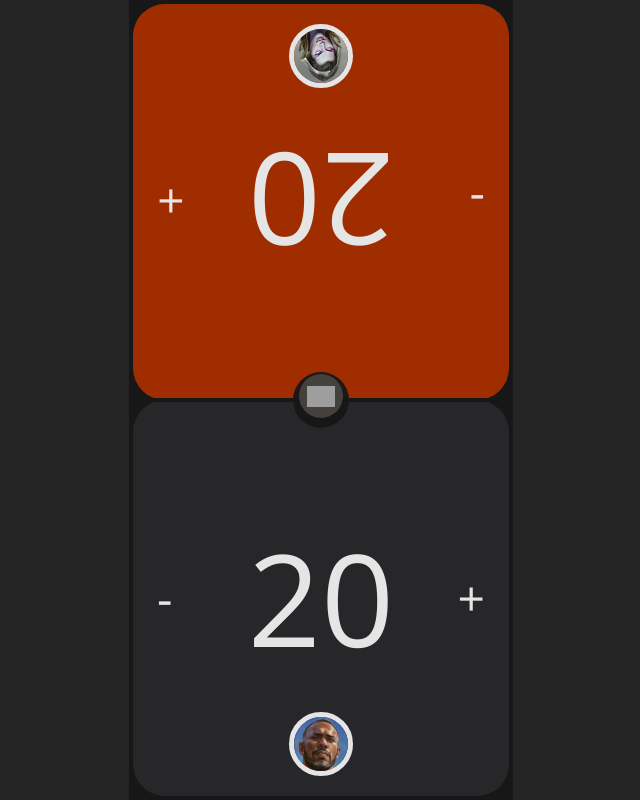
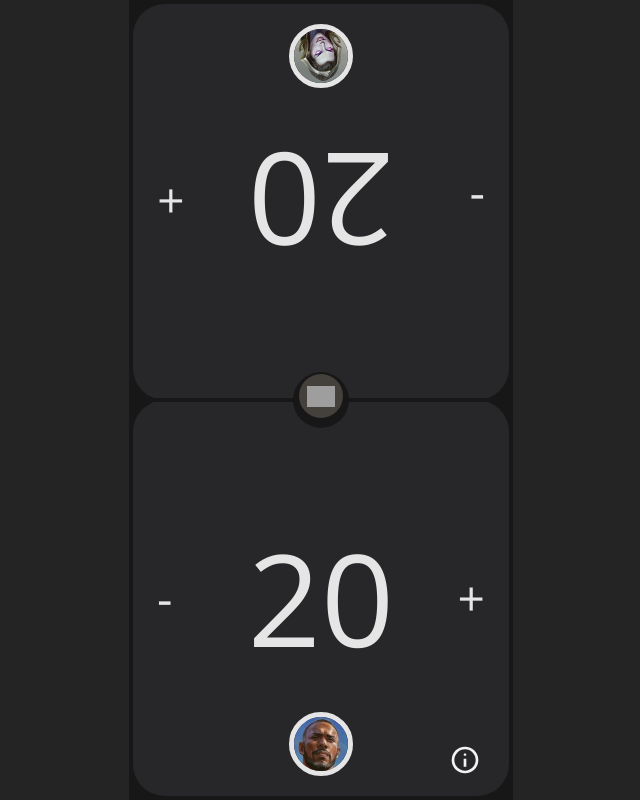
Before and after one commit to Esosek/mtg-life, a Svelte app: page / in a window 1280 px wide. Shown: the whole page, without its empty margins (319-959 px from the left). Built offline with nearby package versions, Linux system fonts and the light colour scheme; grey boxes are pictures that could not be loaded.

Commit message:
added basic SetInfoPage

```diff
--- a/src/App.svelte
+++ b/src/App.svelte
@@ -1,31 +1,18 @@
 <script lang="ts">
-  import Counter from './lib/counter/Counter.svelte'
-  import ResetBtn from './lib/counter/ResetBtn.svelte'
+  import CounterPage from './lib/counter/CounterPage.svelte'
+  import SetInfoPage from './lib/set-info/SetInfoPage.svelte'
 
-  let playerLives = $state([20, 20])
-
-  function incrementLife(playerIndex: number) {
-    playerLives[playerIndex] += 1
-  }
-
-  function decrementLife(playerIndex: number) {
-    playerLives[playerIndex] -= 1
-  }
-
-  function reset() {
-    playerLives = [20, 20]
-  }
+  let isInfoOpened = $state(false)
 </script>
 
 <main class="relative max-w-sm text-center mx-auto h-lvh grid p-1 bg-neutral-900">
-  <div class="rotate-180 grid">
-    <Counter life={playerLives[0]} onIncrement={() => incrementLife(0)} onDecrement={() => decrementLife(0)} />
-  </div>
-  <Counter life={playerLives[1]} onIncrement={() => incrementLife(1)} onDecrement={() => decrementLife(1)} />
-  <div class="absolute top-0 left-0 right-0 bottom-0 flex items-center justify-center pointer-events-none">
-    <div class="h-[0.3rem] bg-neutral-900 w-full"></div>
-    <div class="absolute size-14 flex justify-center items-center bg-neutral-900/95 rounded-full">
-      <ResetBtn onClick={reset} />
-    </div>
-  </div>
+  {#if isInfoOpened}
+    <SetInfoPage />
+  {:else}
+    <CounterPage
+      onInfoOpened={() => {
+        isInfoOpened = true
+      }}
+    />
+  {/if}
 </main>
--- /dev/null
+++ b/src/lib/counter/CounterPage.svelte
@@ -0,0 +1,45 @@
+<script lang="ts">
+  import Counter from './Counter.svelte'
+  import ResetBtn from './ResetBtn.svelte'
+  import infoIcon from '../../assets/info-icon.svg'
+
+  type CounterPageProps = {
+    onInfoOpened: () => void
+  }
+
+  const { onInfoOpened }: CounterPageProps = $props()
+
+  let playerLives = $state([20, 20])
+  let hasUserInteracted = $state(false)
+
+  function incrementLife(playerIndex: number) {
+    playerLives[playerIndex] += 1
+    hasUserInteracted = true
+  }
+
+  function decrementLife(playerIndex: number) {
+    playerLives[playerIndex] -= 1
+    hasUserInteracted = true
+  }
+
+  function reset() {
+    playerLives = [20, 20]
+    hasUserInteracted = false
+  }
+</script>
+
+<div class="rotate-180 grid">
+  <Counter life={playerLives[0]} onIncrement={() => incrementLife(0)} onDecrement={() => decrementLife(0)} />
+</div>
+<Counter life={playerLives[1]} onIncrement={() => incrementLife(1)} onDecrement={() => decrementLife(1)} />
+<div class="absolute top-0 left-0 right-0 bottom-0 flex items-center justify-center pointer-events-none">
+  <div class="h-[0.3rem] bg-neutral-900 w-full"></div>
+  <div class="absolute size-14 flex justify-center items-center bg-neutral-900/95 rounded-full">
+    <ResetBtn onClick={reset} />
+  </div>
+</div>
+{#if !hasUserInteracted}
+  <button class="absolute bottom-6 right-8 size-8" onclick={onInfoOpened}>
+    <img src={infoIcon} alt="Info icon" class="h-full w-full" />
+  </button>
+{/if}
--- /dev/null
+++ b/src/lib/set-info/SetInfoPage.svelte
@@ -0,0 +1,3 @@
+<script lang="ts"></script>
+
+<h1>SetInfo Page</h1>
```
Also changed, not shown: src/assets/info-icon.svg (added).
